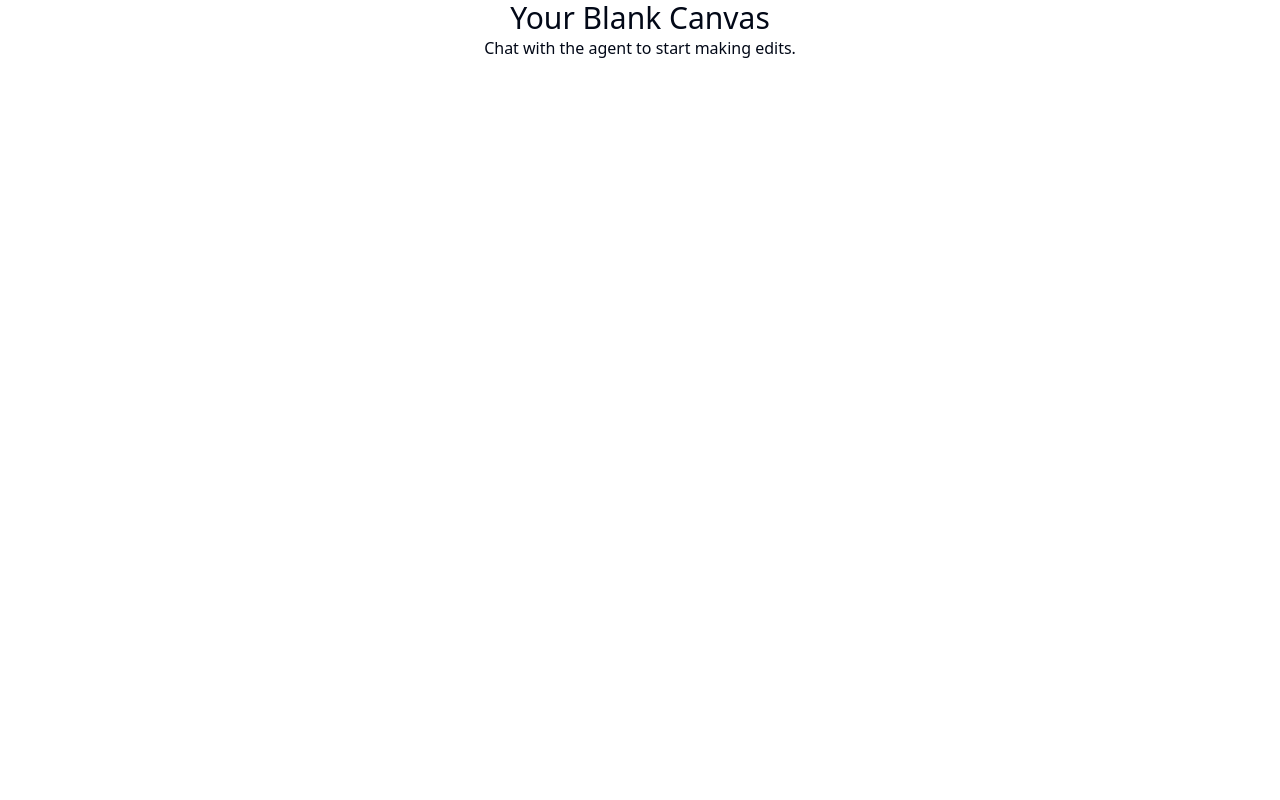
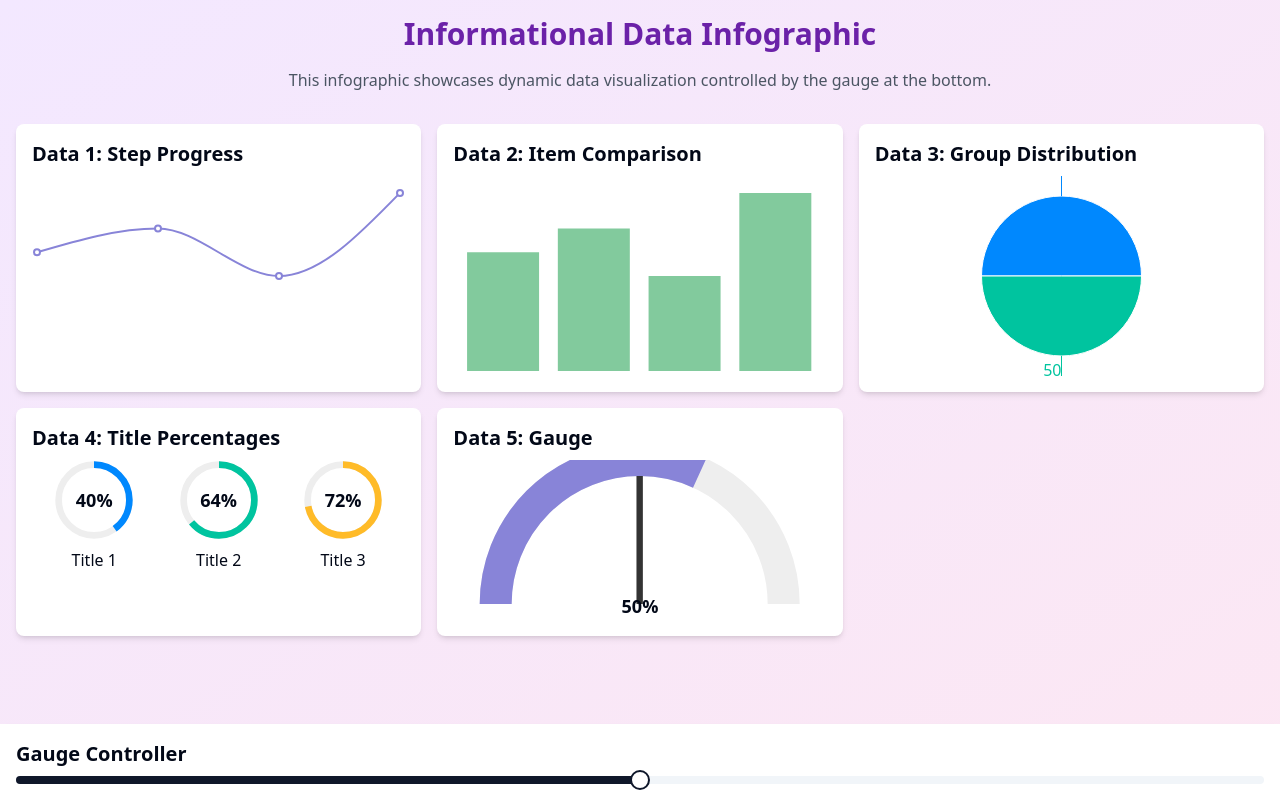
Before and after one commit to GPT-Engineer-App/dynamic-gauge-dashboard, a React (Vite) app: page / in a window 1280 px wide. Built offline with nearby package versions, Linux system fonts and the light colour scheme.

Commit message:
GPT Engineer Update [skip gpt_engineer]

```diff
--- a/src/nav-items.jsx
+++ b/src/nav-items.jsx
@@ -1,4 +1,4 @@
-import { Home } from "lucide-react";
+import { Home, BarChart2 } from "lucide-react";
 import Index from "./pages/Index.jsx";
 
 /**
@@ -11,4 +11,10 @@ export const navItems = [
     icon: <Home className="h-4 w-4" />,
     page: <Index />,
   },
+  {
+    title: "Dashboard",
+    to: "/dashboard",
+    icon: <BarChart2 className="h-4 w-4" />,
+    page: <Index />,
+  },
 ];
--- a/src/pages/Index.jsx
+++ b/src/pages/Index.jsx
@@ -1,11 +1,157 @@
 // Update this page (the content is just a fallback if you fail to update the page)
 
+import { useState } from 'react';
+import { LineChart, Line, BarChart, Bar, PieChart, Pie, Cell, ResponsiveContainer } from 'recharts';
+import { Slider } from "@/components/ui/slider";
+
 const Index = () => {
+  const [gaugeValue, setGaugeValue] = useState(50);
+
+  const data1 = [
+    { name: 'Step 1', value: gaugeValue },
+    { name: 'Step 2', value: gaugeValue * 1.2 },
+    { name: 'Step 3', value: gaugeValue * 0.8 },
+    { name: 'Step 4', value: gaugeValue * 1.5 },
+  ];
+
+  const data2 = [
+    { name: 'Item 1', value: gaugeValue },
+    { name: 'Item 2', value: gaugeValue * 1.2 },
+    { name: 'Item 3', value: gaugeValue * 0.8 },
+    { name: 'Item 4', value: gaugeValue * 1.5 },
+  ];
+
+  const data3 = [
+    { name: 'Group A', value: gaugeValue },
+    { name: 'Group B', value: 100 - gaugeValue },
+  ];
+
+  const data4 = [
+    { name: 'Title 1', value: gaugeValue * 0.8 },
+    { name: 'Title 2', value: gaugeValue * 1.28 },
+    { name: 'Title 3', value: gaugeValue * 1.44 },
+  ];
+
+  const COLORS = ['#0088FE', '#00C49F', '#FFBB28', '#FF8042'];
+
   return (
-    <div className="flex justify-center items-center">
-      <div className="text-center">
-        <h1 className="text-3xl">Your Blank Canvas</h1>
-        <p>Chat with the agent to start making edits.</p>
+    <div className="flex flex-col min-h-screen bg-gradient-to-br from-purple-100 to-pink-100 p-4">
+      <h1 className="text-3xl font-bold text-center text-purple-800 mb-4">Informational Data Infographic</h1>
+      <p className="text-center text-gray-600 mb-8">This infographic showcases dynamic data visualization controlled by the gauge at the bottom.</p>
+
+      <div className="grid grid-cols-1 md:grid-cols-2 lg:grid-cols-3 gap-4 mb-16">
+        <div className="bg-white rounded-lg shadow-md p-4">
+          <h2 className="text-xl font-semibold mb-2">Data 1: Step Progress</h2>
+          <ResponsiveContainer width="100%" height={200}>
+            <LineChart data={data1}>
+              <Line type="monotone" dataKey="value" stroke="#8884d8" strokeWidth={2} />
+            </LineChart>
+          </ResponsiveContainer>
+        </div>
+
+        <div className="bg-white rounded-lg shadow-md p-4">
+          <h2 className="text-xl font-semibold mb-2">Data 2: Item Comparison</h2>
+          <ResponsiveContainer width="100%" height={200}>
+            <BarChart data={data2}>
+              <Bar dataKey="value" fill="#82ca9d" />
+            </BarChart>
+          </ResponsiveContainer>
+        </div>
+
+        <div className="bg-white rounded-lg shadow-md p-4">
+          <h2 className="text-xl font-semibold mb-2">Data 3: Group Distribution</h2>
+          <ResponsiveContainer width="100%" height={200}>
+            <PieChart>
+              <Pie
+                data={data3}
+                cx="50%"
+                cy="50%"
+                outerRadius={80}
+                fill="#8884d8"
+                dataKey="value"
+                label
+              >
+                {data3.map((entry, index) => (
+                  <Cell key={`cell-${index}`} fill={COLORS[index % COLORS.length]} />
+                ))}
+              </Pie>
+            </PieChart>
+          </ResponsiveContainer>
+        </div>
+
+        <div className="bg-white rounded-lg shadow-md p-4">
+          <h2 className="text-xl font-semibold mb-2">Data 4: Title Percentages</h2>
+          <div className="flex justify-around">
+            {data4.map((item, index) => (
+              <div key={index} className="text-center">
+                <div className="relative w-20 h-20">
+                  <svg className="w-20 h-20" viewBox="0 0 36 36">
+                    <path
+                      d="M18 2.0845 a 15.9155 15.9155 0 0 1 0 31.831 a 15.9155 15.9155 0 0 1 0 -31.831"
+                      fill="none"
+                      stroke="#eee"
+                      strokeWidth="3"
+                    />
+                    <path
+                      d="M18 2.0845 a 15.9155 15.9155 0 0 1 0 31.831 a 15.9155 15.9155 0 0 1 0 -31.831"
+                      fill="none"
+                      stroke={COLORS[index % COLORS.length]}
+                      strokeWidth="3"
+                      strokeDasharray={`${item.value}, 100`}
+                    />
+                  </svg>
+                  <div className="absolute top-1/2 left-1/2 transform -translate-x-1/2 -translate-y-1/2 text-lg font-semibold">
+                    {Math.round(item.value)}%
+                  </div>
+                </div>
+                <p className="mt-2">{item.name}</p>
+              </div>
+            ))}
+          </div>
+        </div>
+
+        <div className="bg-white rounded-lg shadow-md p-4">
+          <h2 className="text-xl font-semibold mb-2">Data 5: Gauge</h2>
+          <div className="relative w-full h-40">
+            <svg className="w-full h-full" viewBox="0 0 100 50">
+              <path
+                d="M 5 45 A 40 40 0 0 1 95 45"
+                fill="none"
+                stroke="#eee"
+                strokeWidth="10"
+              />
+              <path
+                d="M 5 45 A 40 40 0 0 1 95 45"
+                fill="none"
+                stroke="#8884d8"
+                strokeWidth="10"
+                strokeDasharray={`${gaugeValue * 1.8}, 180`}
+              />
+              <line
+                x1="50"
+                y1="45"
+                x2={50 + 40 * Math.cos((gaugeValue / 100) * Math.PI)}
+                y2={45 - 40 * Math.sin((gaugeValue / 100) * Math.PI)}
+                stroke="#333"
+                strokeWidth="2"
+              />
+            </svg>
+            <div className="absolute bottom-0 left-1/2 transform -translate-x-1/2 text-lg font-semibold">
+              {gaugeValue}%
+            </div>
+          </div>
+        </div>
+      </div>
+
+      <div className="fixed bottom-0 left-0 right-0 bg-white shadow-md p-4">
+        <h2 className="text-xl font-semibold mb-2">Gauge Controller</h2>
+        <Slider
+          value={[gaugeValue]}
+          onValueChange={(value) => setGaugeValue(value[0])}
+          max={100}
+          step={1}
+          className="w-full"
+        />
       </div>
     </div>
   );
```
